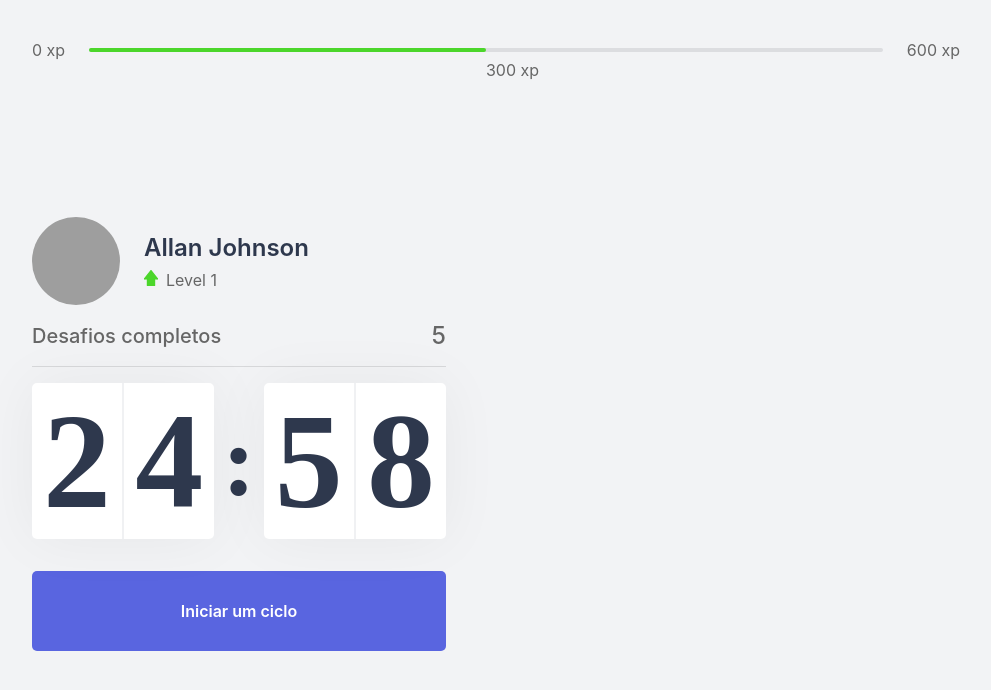
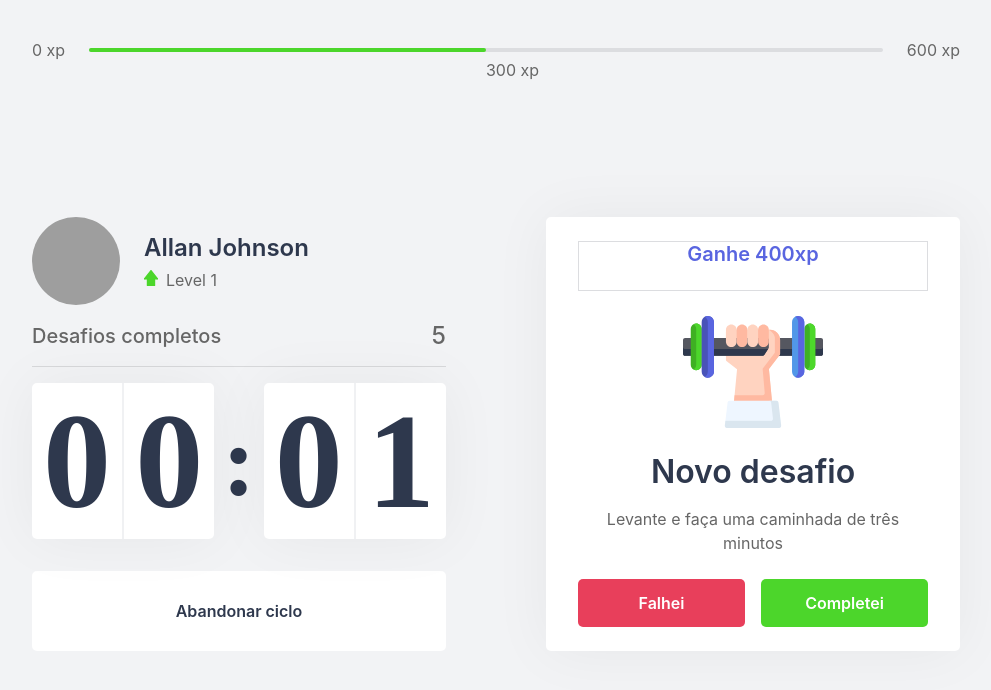
Before and after one commit to AJP2511/healthpomodoro, a Next.js app: page / in a window 1280 px wide. Both pictures are taken after a click on the button "Iniciar um ciclo". Shown: the top 690 px of the page, without its empty margins (144-1135 px from the left). Built offline with nearby package versions, Linux system fonts and the light colour scheme; grey boxes are pictures that could not be loaded.

Commit message:
challengeBox

```diff
--- /dev/null
+++ b/src/components/ChallengeBox.tsx
@@ -0,0 +1,38 @@
+import styles from "../styles/components/ChallengeBox.module.css";
+
+const ChallengeBox = () => {
+  const hasActiveChallenge = true;
+
+  return (
+    <div className={styles.challengeBoxContainer}>
+      {hasActiveChallenge ? (
+        <div className={styles.challengeActive}>
+          <header>Ganhe 400xp</header>
+          <main>
+            <img src="icons/body.svg" alt="body desafio" />
+            <strong>Novo desafio</strong>
+            <p>Levante e faça uma caminhada de três minutos</p>
+          </main>
+          <footer>
+            <button type="button" className={styles.challengeFailedButton}>
+              Falhei
+            </button>
+            <button type="button" className={styles.challengeSucceededButton}>
+              Completei
+            </button>
+          </footer>
+        </div>
+      ) : (
+        <div className={styles.ChallengeNotActive}>
+          <strong>Finalize um ciclo para receber um desafio</strong>
+          <p>
+            <img src="icons/level-up.svg" alt="Level Up" />
+            Avance de level completando desafios
+          </p>
+        </div>
+      )}
+    </div>
+  );
+};
+
+export default ChallengeBox;
--- a/src/components/Countdown.tsx
+++ b/src/components/Countdown.tsx
@@ -1,9 +1,12 @@
 import React, { useEffect, useState } from "react";
 import styles from "../styles/components/Countdown.module.css";
 
+let countdownTimeOut: NodeJS.Timeout;
+
 const Countdown = () => {
-  const [time, setTime] = useState(25 * 60);
-  const [active, setActive] = useState(false);
+  const [time, setTime] = useState(0.05 * 60);
+  const [isActive, setIsActive] = useState(false);
+  const [hasFinished, setHasFinished] = useState(false);
 
   const minutes = Math.floor(time / 60);
   const seconds = time % 60;
@@ -12,16 +15,25 @@
   const [secondLeft, seconfRight] = String(seconds).padStart(2, "0").split("");
 
   const startCountdown = () => {
-    setActive(true);
+    setIsActive(true);
+  };
+
+  const resetCountdown = () => {
+    clearTimeout(countdownTimeOut);
+    setIsActive(false);
+    setTime(0.05 * 60);
   };
 
   useEffect(() => {
-    if (active && time > 0) {
-      setTimeout(() => {
+    if (isActive && time > 0) {
+      countdownTimeOut = setTimeout(() => {
         setTime(time - 1);
       }, 1000);
+    } else if (isActive && time === 0) {
+      setHasFinished(true);
+      setIsActive(false);
     }
-  }, [active, time]);
+  }, [isActive, time]);
   return (
     <div>
       <div className={styles.countdownContainer}>
@@ -35,6 +47,22 @@
           <span>{seconfRight}</span>
         </div>
       </div>
+
+      {hasFinished ? (
+        <button disabled className={styles.buttonCountdown}>
+          Ciclo encerrado
+        </button>
+      ) : (
+        <>
+          {isActive ? (
+            <button
+              onClick={resetCountdown}
+              type="button"
+              className={`${styles.buttonCountdown} ${styles.countdownButtonActive}`}
+            >
+              Abandonar ciclo
+            </button>
+          ) : (
             <button
               onClick={startCountdown}
               type="button"
@@ -42,6 +70,9 @@
             >
               Iniciar um ciclo
             </button>
+          )}
+        </>
+      )}
     </div>
   );
 };
--- a/src/pages/index.tsx
+++ b/src/pages/index.tsx
@@ -4,6 +4,7 @@
 import Profile from "../components/Profile";
 import CompletedChallenges from "../components/CompletedChallenges";
 import Countdown from "../components/Countdown";
+import ChallengeBox from "../components/ChallengeBox";
 
 export default function Home() {
   return (
@@ -18,7 +19,9 @@
           <CompletedChallenges />
           <Countdown />
         </div>
-        <div></div>
+        <div>
+          <ChallengeBox />
+        </div>
       </section>
     </div>
   );
--- /dev/null
+++ b/src/styles/components/ChallengeBox.module.css
@@ -0,0 +1,99 @@
+.challengeBoxContainer {
+  height: 100%;
+  background-color: var(--white);
+  border-radius: 5px;
+  box-shadow: 0 0 60px rgba(0, 0, 0, 0.05);
+  padding: 1.5rem 2rem;
+
+  display: flex;
+  flex-direction: column;
+  align-items: center;
+  justify-content: center;
+  text-align: center;
+}
+
+.ChallengeNotActive {
+  display: flex;
+  flex-direction: column;
+  align-items: center;
+}
+
+.ChallengeNotActive strong {
+  font-weight: 500;
+  font-size: 1.5rem;
+  line-height: 1.4;
+}
+
+.ChallengeNotActive p {
+  display: flex;
+  flex-direction: column;
+  align-items: center;
+  line-height: 1.4;
+  max-width: 70%;
+  margin-top: 3rem;
+}
+.ChallengeNotActive p img {
+  margin-bottom: 1rem;
+}
+
+.challengeActive {
+  height: 100%;
+  display: flex;
+  flex-direction: column;
+}
+
+.challengeActive header {
+  color: var(--blue);
+  font-weight: 600;
+  font-size: 1.25rem;
+  padding: 0 2rem 1.5rem;
+  border: 1px solid var(--gray-line);
+}
+
+.challengeActive main {
+  flex: 1;
+  display: flex;
+  flex-direction: column;
+  align-items: center;
+  justify-content: center;
+}
+
+.challengeActive main strong {
+  font-weight: 600;
+  font-size: 2rem;
+  color: var(--title);
+  margin: 1.5rem 0 1rem;
+}
+
+.challengeActive main p {
+  line-height: 1.5;
+}
+
+.challengeActive footer {
+  display: grid;
+  grid-template-columns: repeat(2, 1fr);
+  gap: 1rem;
+}
+
+.challengeActive footer button {
+  height: 3rem;
+  display: flex;
+  align-items: center;
+  justify-content: center;
+  border: 0;
+  border-radius: 5px;
+  color: var(--white);
+  font-weight: 600;
+  transition: filter 0.2s;
+}
+
+.challengeActive footer button.challengeFailedButton {
+  background-color: var(--red);
+}
+.challengeActive footer button.challengeSucceededButton {
+  background-color: var(--green);
+}
+
+.challengeActive footer button:hover {
+  filter: brightness(0.9);
+}
--- a/src/styles/components/Countdown.module.css
+++ b/src/styles/components/Countdown.module.css
@@ -50,6 +50,23 @@
   transition: background-color 0.3s;
 }
 
-.buttonCountdown:hover {
+.buttonCountdown:not(:disabled):hover {
   background: var(--blue-dark);
 }
+
+.countdownButtonActive {
+  background-color: var(--white);
+  color: var(--title);
+}
+
+.countdownButtonActive:not(:disabled):hover {
+  background-color: var(--red);
+  color: var(--white);
+}
+
+.buttonCountdown:disabled {
+  background-color: var(--white);
+  color: var(--text);
+  cursor: not-allowed;
+  border-bottom: 4px solid var(--green);
+}
```
Lines whose indentation alone changed are shown as unchanged.
